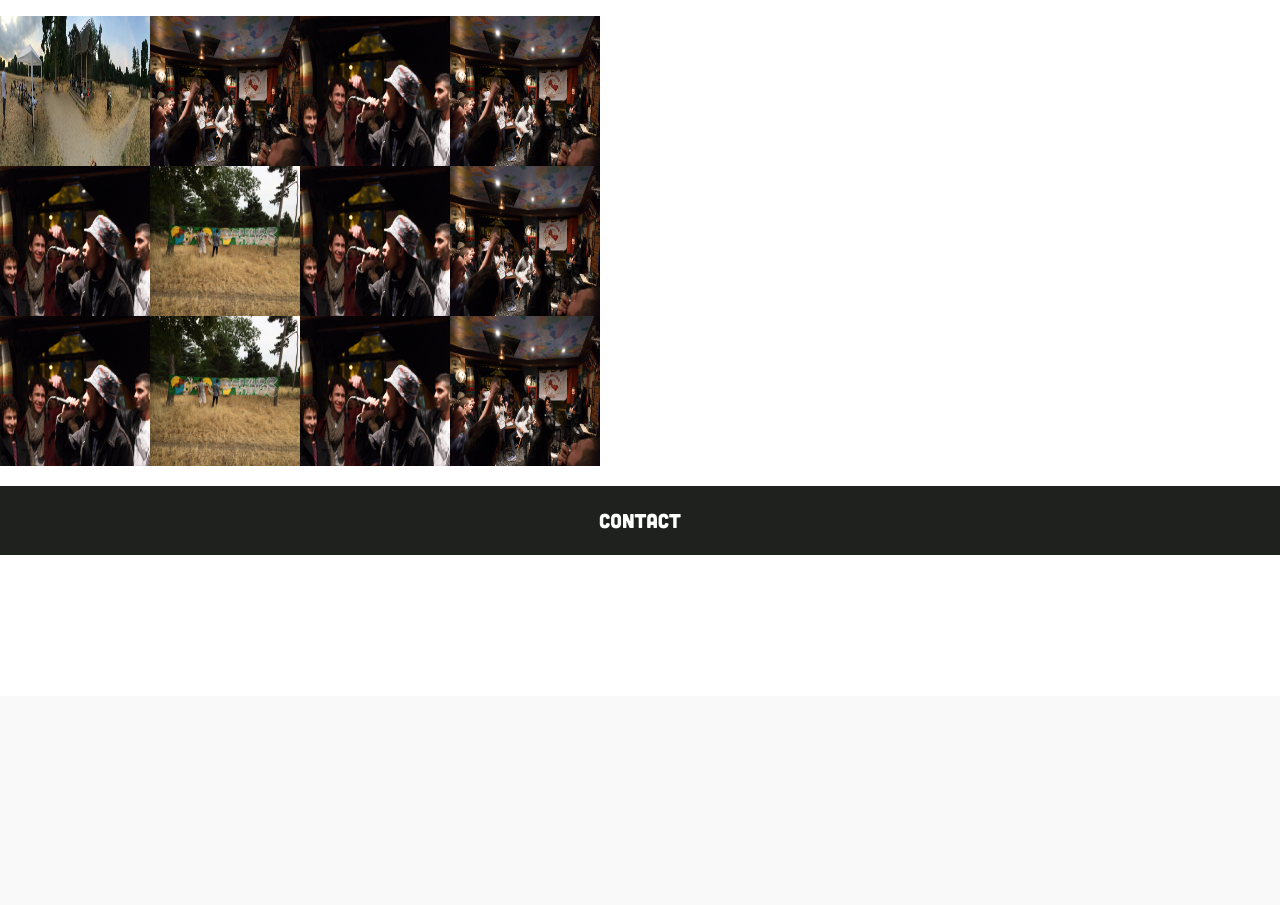
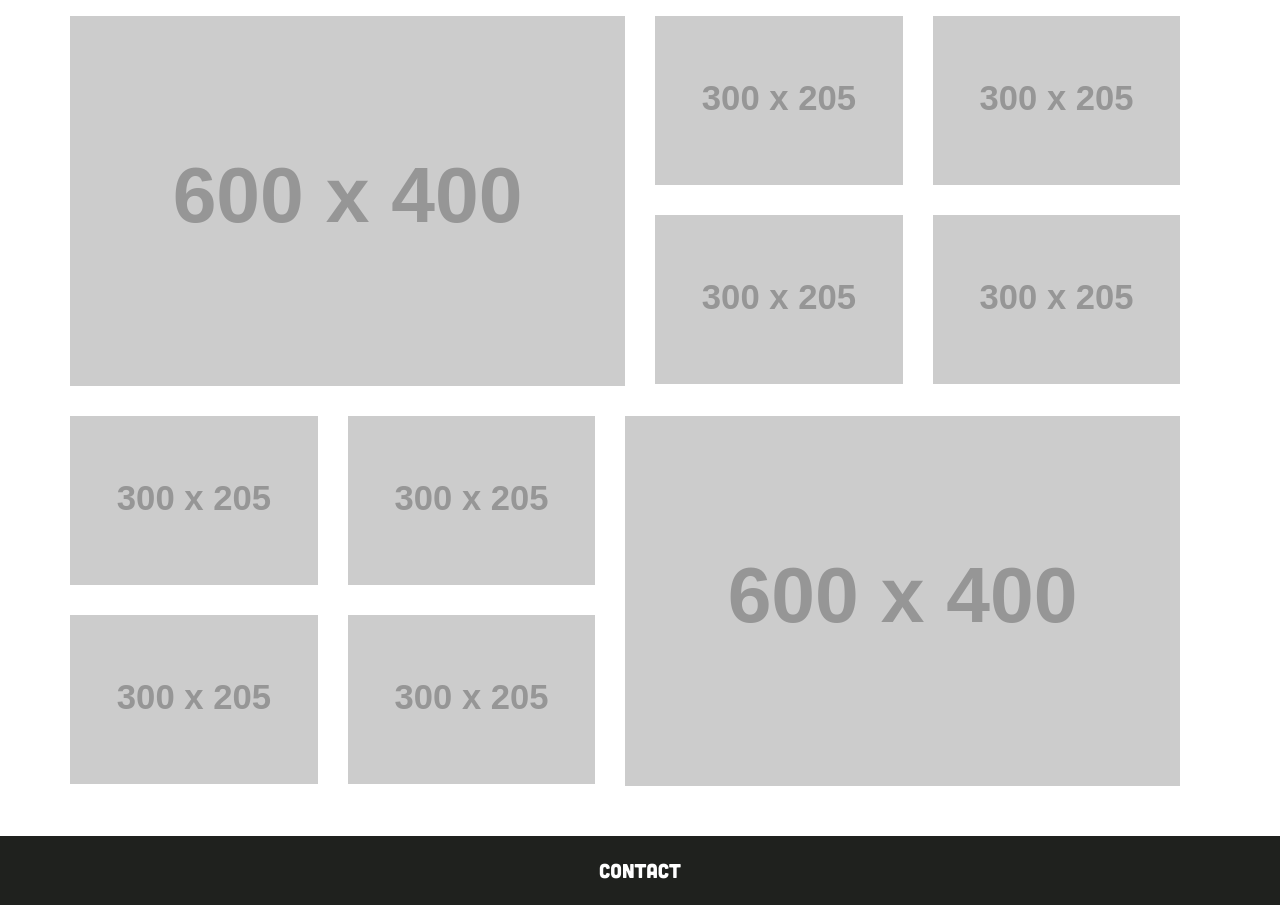
Before and after one commit to blank-attic/project-do-the-red-things, a PHP site: page /galerie.html in a window 1280 px wide. Shown: the part 104-1009 px from the top of the page. Before the commit the page ends 659 px from the top, so only its background shows below. Run offline with PHP 8.4, Linux system fonts and the light colour scheme; grey boxes labelled with a size stand in for pictures from a placeholder-image service; some libraries are stand-ins or nearby versions.

Commit message:
testing boostrap galleries, voir pad pour plus d'infos

```diff
--- a/ressources/floobits_dtrt/asset/css/main.css
+++ b/ressources/floobits_dtrt/asset/css/main.css
@@ -41,6 +41,7 @@ header {
 }
 
 .contact {
+  bottom: 0;
   margin-top: 20px;
   width: 100% !important;
   background-color: #1F211E;
--- a/ressources/floobits_dtrt/galerie.html
+++ b/ressources/floobits_dtrt/galerie.html
@@ -12,6 +12,16 @@
   <title>
     Do The Red Things Mock-Up
   </title>
+  <style media="screen">
+  .main {
+    margin: 0 auto -60px;
+    margin-bottom: 0px;
+  }
+  .main .img-responsive {
+    margin-bottom: 30px;
+  }
+
+  </style>
 </head>
 <body>
   <header>
@@ -35,29 +45,35 @@
     </div>
   </header>
 
-    <table>
-      <tr>
-      <td><img src="asset/img/blocparty.jpg" alt="img" class="pic1" width="150" height="150"/></td>
-      <td><img src="asset/img/IMG_6351.jpg" alt="img" class="pic2" width="150" height="150"/></td>
-      <td><img src="asset/img/IMG_6345.jpg" alt="img" class="pic3" width="150" height="150"/></td>
-      <td><img src="asset/img/IMG_6351.jpg" alt="img" class="pic2" width="150" height="150"/></td>
-      </tr>
+  <!-- content -->
+  <section class="main">
+    <div class="container grid-custom">
+      <div class="row">
+        <div class="col-sm-6">
+          <img src="http://placehold.it/600x400/2ecc71/fff" alt="" class="img-responsive center-block">
+        </div>
+        <div class="row col-sm-6">
+          <div class="col-xs-6"><img src="http://placehold.it/300x205/3498db/fff" alt="" class="img-responsive"></div>
+          <div class="col-xs-6"><img src="http://placehold.it/300x205/e74c3c/fff" alt="" class="img-responsive"></div>
+          <div class="col-xs-6"><img src="http://placehold.it/300x205/f1c40f/fff" alt="" class="img-responsive"></div>
+          <div class="col-xs-6"><img src="http://placehold.it/300x205/9b59b6/fff" alt="" class="img-responsive"></div>
+        </div>
+      </div>
+      <div class="row">
+        <div class="row col-sm-6">
+          <div class="col-xs-6"><img src="http://placehold.it/300x205/3498db/fff" alt="" class="img-responsive"></div>
+          <div class="col-xs-6"><img src="http://placehold.it/300x205/e74c3c/fff" alt="" class="img-responsive"></div>
+          <div class="col-xs-6"><img src="http://placehold.it/300x205/f1c40f/fff" alt="" class="img-responsive"></div>
+          <div class="col-xs-6"><img src="http://placehold.it/300x205/9b59b6/fff" alt="" class="img-responsive"></div>
+        </div>
+        <div class="col-sm-6">
+          <img src="http://placehold.it/600x400/2ecc71/fff" alt="" class="img-responsive center-block">
+        </div>
+      </div>
+    </div>
 
-      <tr>
-      <td><img src="asset/img/IMG_6345.jpg" alt="img" class="pic3" width="150" height="150"/></td>
-      <td><img src="asset/img/graff.jpg" alt="img" class="pic4" width="150" height="150"/></td>
-      <td><img src="asset/img/IMG_6345.jpg" alt="img" class="pic3" width="150" height="150"/></td>
-      <td><img src="asset/img/IMG_6351.jpg" alt="img" class="pic2" width="150" height="150"/></td>
-      </tr>
-
-      <tr>
-      <td><img src="asset/img/IMG_6345.jpg" alt="img" class="pic3" width="150" height="150"/></td>
-      <td><img src="asset/img/graff.jpg" alt="img" class="pic4" width="150" height="150"/></td>
-      <td><img src="asset/img/IMG_6345.jpg" alt="img" class="pic3" width="150" height="150"/></td>
-      <td><img src="asset/img/IMG_6351.jpg" alt="img" class="pic2" width="150" height="150"/></td>
-      </tr>
-         </table>
-
-  </body>
-    <footer class="contact"> contact </footer>
+    <div class="footer-push"></div>
+  </section>
+  <footer class="contact"> contact </footer>
+</body>
 </html>
```
Also changed, not shown: 4 other files.
